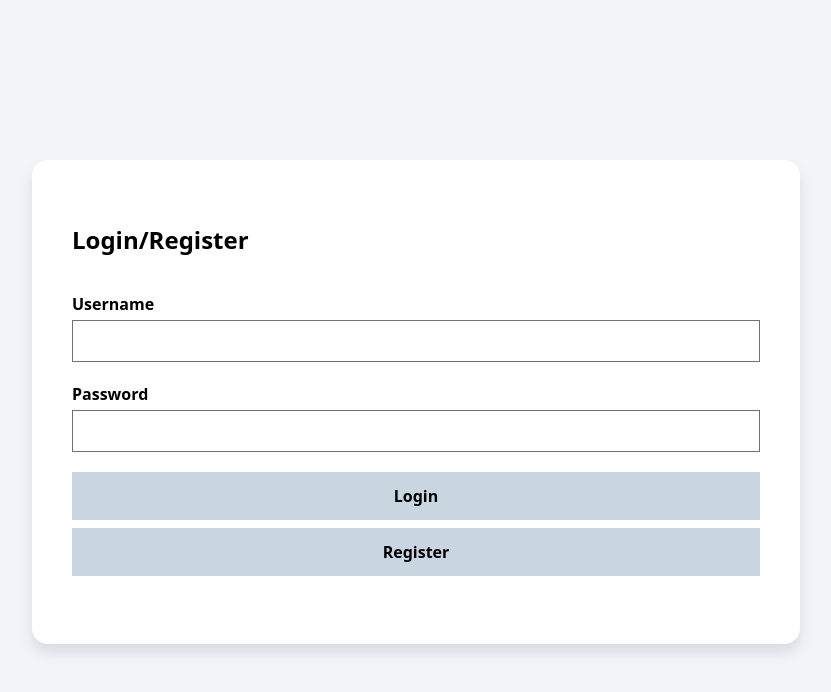
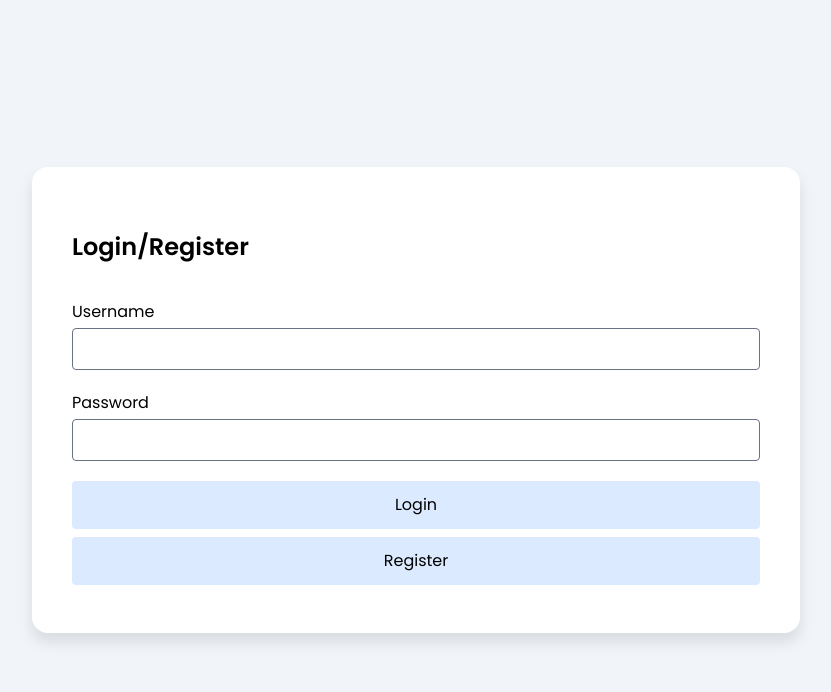
Before and after one commit to yoitsmedarls/CDM-Nexus, a SvelteKit app: page /admin/login in a window 1280 px wide. Shown: the top 692 px of the page, without its empty margins (224-1055 px from the left). Built offline with nearby package versions, Linux system fonts and the light colour scheme; no server answers.

Commit message:
Further updates to the styling of the login page. (#16)

```diff
--- a/src/app.css
+++ b/src/app.css
@@ -12,6 +12,12 @@ body {
   flex-direction: column;
 }
 
+.body-wrapper {
+  display: flex;
+  flex-direction: column;
+  flex-grow: 1;
+}
+
 @theme {
   --font-poppins: 'Poppins', sans-serif;
   --font-merriweather: 'Merriweather', serif;
--- a/src/app.html
+++ b/src/app.html
@@ -13,6 +13,6 @@
     %sveltekit.head%
   </head>
   <body data-sveltekit-preload-data="tap">
-    <div style="display: contents">%sveltekit.body%</div>
+    <div class="body-wrapper">%sveltekit.body%</div>
   </body>
 </html>
--- a/src/routes/admin/dashboard/+page.svelte
+++ b/src/routes/admin/dashboard/+page.svelte
@@ -5,13 +5,21 @@
   let { data }: { data: PageData } = $props();
 </script>
 
-<section class="p-4">
-  <h1 class="font-poppins py-5 text-4xl font-bold">
+<section class="flex grow flex-col px-4 pt-10 pb-4">
+  <h1 class="font-poppins mb-4 text-4xl font-bold">
     Hello there, {data.user.username}!
   </h1>
-  <p class="font-nunito pb-4 text-lg">Your user ID is {data.user.id}.</p>
-  <form method="post" action="?/logout" use:enhance>
-    <button class="font-poppins bg-slate-200 px-5 py-2 text-lg">Sign out</button
+  <p class="font-nunito mb-4 text-lg">Your user ID is {data.user.id}.</p>
+  <div class="grow border-b-2 border-b-blue-50"></div>
+  <form
+    class="flex flex-row justify-end pt-4"
+    method="post"
+    action="?/logout"
+    use:enhance
+  >
+    <button
+      class="font-poppins px rounded-sm bg-blue-100 p-10 py-4 transition duration-100 ease-in-out hover:bg-blue-200 active:bg-blue-300"
+      >Sign out</button
     >
   </form>
 </section>
--- a/src/routes/admin/login/+page.server.ts
+++ b/src/routes/admin/login/+page.server.ts
@@ -73,6 +73,9 @@ export const actions: Actions = {
     if (!validatePassword(password)) {
       return fail(400, { message: 'Invalid password' });
     }
+    if (await db.query.user.findFirst({ where: eq(user.username, username) })) {
+      return fail(400, { message: 'Username already taken' });
+    }
 
     const userId = generateUserId();
     const passwordHash = await hash(password, {
--- a/src/routes/admin/login/+page.svelte
+++ b/src/routes/admin/login/+page.svelte
@@ -1,38 +1,63 @@
 <script lang="ts">
   import { enhance } from '$app/forms';
+  import { fade } from 'svelte/transition';
   import type { ActionData } from './$types';
+  import { elasticInOut } from 'svelte/easing';
 
   let { form }: { form: ActionData } = $props();
 </script>
 
-<div class="flex h-screen w-full pt-40 md:justify-center md:bg-slate-100">
+<div
+  class="flex w-full grow flex-col justify-center md:items-center md:bg-slate-100"
+>
   <section
     class="grid h-fit w-full grid-cols-1 gap-5 bg-white px-10 py-12 md:max-w-3xl md:rounded-2xl md:drop-shadow-xl"
   >
-    <h1 class="w-full py-4 text-2xl font-bold overflow-ellipsis">
+    <h1
+      class="font-poppins w-full py-4 text-2xl font-semibold overflow-ellipsis"
+    >
       Login/Register
     </h1>
     <form class="grid gap-5" method="post" action="?/login" use:enhance>
       <label class="block">
-        <span class="font-semibold">Username</span>
-        <input type="text" name="username" class="mt-1 block w-full" />
+        <span class="font-poppins">Username</span>
+        <input
+          type="text"
+          name="username"
+          class="mt-1 block w-full rounded-sm outline-0 transition duration-100
+        ease-in-out focus:border-blue-500"
+          required
+        />
       </label>
       <label class="block">
-        <span class="font-semibold">Password</span>
-        <input type="password" name="password" class="mt-1 block w-full" />
+        <span class="font-poppins">Password</span>
+        <input
+          type="password"
+          name="password"
+          class="mt-1 block w-full rounded-sm outline-0 transition duration-100
+          ease-in-out focus:border-blue-500"
+          required
+        />
       </label>
       <div class="flex flex-col justify-center gap-2">
-        <button class="min min-w-1/2 bg-slate-300 py-3 font-semibold">
+        <button
+          class="font-poppins min-w-1/2 rounded-sm bg-blue-100 py-3 transition duration-100 ease-in-out hover:bg-blue-200 active:bg-blue-300"
+        >
           Login
         </button>
         <button
-          class="min min-w-1/2 bg-slate-300 py-3 font-semibold"
+          class="font-poppins min-w-1/2 rounded-sm bg-blue-100 py-3 transition duration-100 ease-in-out hover:bg-blue-200 active:bg-blue-300"
           formaction="?/register"
         >
           Register
         </button>
       </div>
     </form>
-    <p style="color: red">{form?.message ?? ''}</p>
+    {#if form?.message}
+      <p transition:fade={{ duration: 100 }} class="text-red-500">
+        {form?.message ?? ''}
+      </p>
+    {/if}
   </section>
+  <div class="max-md:grow"></div>
 </div>
```
